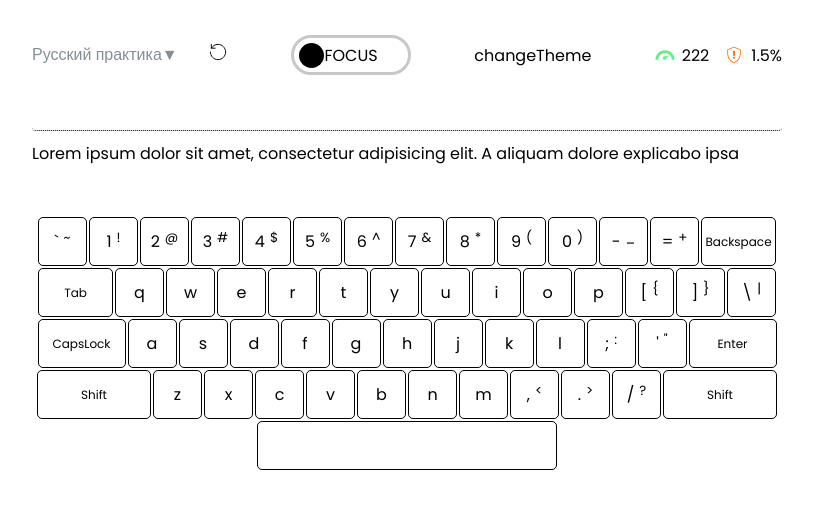
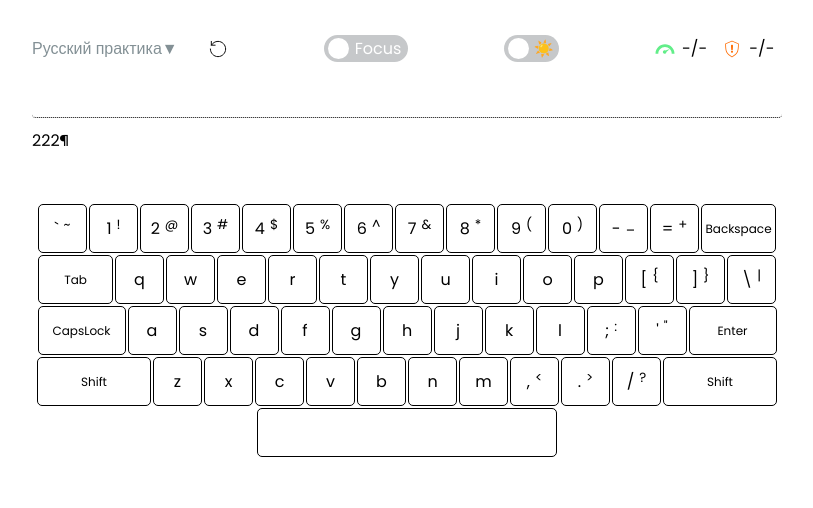
Before and after one commit to sashka311/blind-printing-simulator, a React (Create React App) app: page / in a window 1280 px wide. Shown: the top 508 px of the page, without its empty margins (233-1046 px from the left). Built offline with nearby package versions, Linux system fonts and the light colour scheme.

Commit message:
feature: typing speed, error percent, tumbler on focus and change theme

```diff
--- a/src/App.js
+++ b/src/App.js
@@ -2,8 +2,13 @@ import "./styles/index.css";
 import Header from "./components/header/header";
 import InputForm from "./components/InputForm/InputForm";
 import Keyboard from "./components/Keyboard/Keyboard";
-import { useState } from "react";
+import { useEffect, useState } from "react";
 function App() {
+  const [isFocused, setIsFocused] = useState(false);
+  const [mistakesAmount, setMistakesAmount] = useState(0);
+  const [charactersAmount, setCharactersAmount] = useState(0);
+  const [seconds, setSeconds] = useState(1);
+
   const refresh = (setInputValue, setExpectedSymbol, setCurrentLine, textArr) => {
     setInputValue("");
     setExpectedSymbol(0);
@@ -11,9 +16,24 @@ function App() {
   };
   return (
     <div className="App">
-      <Header refresh={refresh} />
-      <InputForm refresh={refresh} />
-      <Keyboard />
+      <Header
+        isFocused={isFocused}
+        setIsFocused={setIsFocused}
+        refresh={refresh}
+        mistakesAmount={mistakesAmount}
+        charactersAmount={charactersAmount}
+        seconds={seconds}
+      />
+      <InputForm
+        refresh={refresh}
+        mistakesAmount={mistakesAmount}
+        setMistakesAmount={setMistakesAmount}
+        charactersAmount={charactersAmount}
+        setCharactersAmount={setCharactersAmount}
+        seconds={seconds}
+        setSeconds={setSeconds}
+      />
+      {!isFocused && <Keyboard isFocused={isFocused} />}
     </div>
   );
 }
--- a/src/components/InputForm/InputForm.jsx
+++ b/src/components/InputForm/InputForm.jsx
@@ -1,7 +1,15 @@
 import React, { useEffect, useState } from "react";
 import c from "../InputForm/InputForm.module.css";
 
-const InputForm = ({ refresh }) => {
+const InputForm = ({
+  refresh,
+  mistakesAmount,
+  setMistakesAmount,
+  charactersAmount,
+  setCharactersAmount,
+  setSeconds,
+  seconds,
+}) => {
   const [inputValue, setInputValue] = useState("");
   const [expectedSymbol, setExpectedSymbol] = useState(0);
   const textArr = [
@@ -11,6 +19,7 @@ const InputForm = ({ refresh }) => {
   ];
   const [error, setError] = useState(false);
   const [currentLine, setCurrentLine] = useState(textArr[Math.trunc(Math.random() * textArr.length)]);
+  const [stopwatchId, setStopwatchId] = useState();
   const checkedSymbols = currentLine.slice(0, expectedSymbol);
   const unCheckedSymbols = currentLine.slice(expectedSymbol, currentLine.length);
 
@@ -29,9 +38,12 @@ const InputForm = ({ refresh }) => {
 
     if (e.key !== currentLine[expectedSymbol] && e.key.length === 1) {
       showError();
+      setMistakesAmount(mistakesAmount + 1);
+      setCharactersAmount(charactersAmount + 1);
       setInputValue(inputValue.slice(0, -1));
     }
     if (e.key === currentLine[expectedSymbol]) {
+      setCharactersAmount(charactersAmount + 1);
       setExpectedSymbol(expectedSymbol + 1);
     }
   };
@@ -43,9 +55,21 @@ const InputForm = ({ refresh }) => {
   const handleInputOnChange = (e) => {
     setInputValue(e.target.value);
   };
+
+  const handleStartStopwatch = () => {
+    const stopWatch = setInterval(() => {
+      setSeconds((prev) => prev + 1);
+    }, 1000);
+    setStopwatchId(stopWatch);
+  };
+  const handleStopStopwatch = () => {
+    clearInterval(stopwatchId);
+  };
   return (
     <div>
       <input
+        onFocus={handleStartStopwatch}
+        onBlur={handleStopStopwatch}
         className={error ? c.inputError : c.input}
         value={inputValue}
         onChange={handleInputOnChange}
@@ -55,7 +79,7 @@ const InputForm = ({ refresh }) => {
       />
       <div className={c.text}>
         <span className={c.checked}>{checkedSymbols}</span>
-        {unCheckedSymbols}
+        {unCheckedSymbols}¶
       </div>
     </div>
   );
--- a/src/components/InputForm/InputForm.module.css
+++ b/src/components/InputForm/InputForm.module.css
@@ -6,7 +6,7 @@
   --svg-color-dark: #ffffff;
   --svg-color-default: var(--svg-color-light);
   --focus-background-light: #c6c8ca;
-  --focus-background-dark: #343434;
+  --focus-background-dark: transparent;
   --focus-background-default: var(--focus-background-light);
   --font-color-light: #000000;
   --font-color-dark: #ffffff;
--- a/src/components/Keyboard/Keyboard.css
+++ b/src/components/Keyboard/Keyboard.css
@@ -6,7 +6,7 @@
   --svg-color-dark: #ffffff;
   --svg-color-default: var(--svg-color-light);
   --focus-background-light: #c6c8ca;
-  --focus-background-dark: #343434;
+  --focus-background-dark: transparent;
   --focus-background-default: var(--focus-background-light);
   --font-color-light: #000000;
   --font-color-dark: #ffffff;
--- a/src/components/Keyboard/Keyboard.jsx
+++ b/src/components/Keyboard/Keyboard.jsx
@@ -2,7 +2,7 @@ import React from "react";
 import "./Keyboard.css";
 import Line from "../Line";
 
-const Keyboard = () => {
+const Keyboard = ({ isFocused }) => {
   const keyArray = [
     [
       { value: "`", code: "Backquote", sup: "~", className: "key" },
--- a/src/components/header/header.jsx
+++ b/src/components/header/header.jsx
@@ -2,11 +2,13 @@ import React, { useEffect, useState } from "react";
 import SvgSelector from "../SvgSelector";
 import c from "./header.module.css";
 
-const Header = ({ refresh }) => {
+const Header = ({ refresh, isFocused, setIsFocused, mistakesAmount, charactersAmount, seconds }) => {
   const [theme, setTheme] = useState("light");
   const changeTheme = () => {
     setTheme(theme === "light" ? "dark" : "light");
   };
+  const mistakes = charactersAmount ? Math.round((mistakesAmount / charactersAmount) * 10000) / 100 + "%" : "-/-";
+  const speed = charactersAmount ? Math.round((charactersAmount - mistakesAmount) / (seconds / 60)) : "-/-";
   useEffect(() => {
     const components = ["body-background", "svg-color", "font-color", "focus-background", "border-color"];
     const root = document.getElementById("root");
@@ -17,7 +19,7 @@ const Header = ({ refresh }) => {
   }, [theme]);
 
   const handleSwitchFocusClick = (e) => {
-    e.target.closest("#switch").querySelector(`.${c.circleSwitch}`).classList.toggle(c.active);
+    setIsFocused(!isFocused);
   };
   return (
     <div className={c.header}>
@@ -27,23 +29,36 @@ const Header = ({ refresh }) => {
           <SvgSelector id="reset" />
         </div>
       </div>
-      <div id={"switch"} onClick={handleSwitchFocusClick} className={c.focus}>
-        <div className={c.circleSwitch}></div>
-        <div className={c.textSwitch}>Focus</div>
-      </div>
 
-      <div onClick={changeTheme}> changeTheme</div>
+      {/*switch focus*/}
+      <label className={isFocused ? c.switchFocus + " " + c.focused : c.switchFocus}>
+        <input onClick={handleSwitchFocusClick} type="checkbox" />
+        <span className={c.slider}>
+          <div className={c.on}>Focus</div>
+          <div className={c.off}>Focus</div>
+        </span>
+      </label>
+      {/*switch changeTheme*/}
+      <label className={c.switch}>
+        <input onClick={changeTheme} type="checkbox" />
+        <span className={c.slider}>
+          <div className={c.on}>🌙</div>
+          <div className={c.off}>☀️</div>
+        </span>
+      </label>
 
-      <div className={c.wrapper}>
+      <div className={c.wrapperIcons}>
         <div className={c.speed}>
-          <div className={c.speedIcon}>{<SvgSelector id="speed" />}</div>
-          <div className={c.speedValue}>222</div>
+          {!isFocused && <div className={c.speedIcon}>{<SvgSelector id="speed" />}</div>}
+          <div className={c.speedValue}>{speed}</div>
         </div>
         <div className={c.mistakes}>
-          <div className={c.mistakesIcon}>
-            <SvgSelector id="mistake" />
-          </div>
-          <div className={c.mistakesValue}>1.5%</div>
+          {!isFocused && (
+            <div className={c.mistakesIcon}>
+              <SvgSelector id="mistake" />
+            </div>
+          )}
+          <div className={c.mistakesValue}>{mistakes}</div>
         </div>
       </div>
     </div>
--- a/src/components/header/header.module.css
+++ b/src/components/header/header.module.css
@@ -7,7 +7,7 @@
   --svg-color-dark: #ffffff;
   --svg-color-default: var(--svg-color-light);
   --focus-background-light: #c6c8ca;
-  --focus-background-dark: #343434;
+  --focus-background-dark: transparent;
   --focus-background-default: var(--focus-background-light);
   --font-color-light: #000000;
   --font-color-dark: #ffffff;
@@ -28,6 +28,12 @@
 }
 .header .wrapper {
   display: flex;
+  align-items: center;
+}
+.header .wrapperIcons {
+  display: flex;
+  align-items: center;
+  width: 127px;
 }
 .header svg {
   width: 20px;
@@ -45,6 +51,7 @@
 .header .reset {
   margin-left: 30px;
   cursor: pointer;
+  height: 20px;
 }
 .header .reset svg {
   color: var(--svg-color-default);
@@ -66,33 +73,110 @@
 .header .speed {
   margin-right: 15px;
 }
-.header .focus {
+
+.switch,
+.switchFocus {
   position: relative;
+  display: inline-block;
+  width: 55px;
+  height: 27px;
+  user-select: none;
+}
+
+.switch input,
+.switchFocus input {
+  display: none;
+}
+
+.slider {
   display: flex;
   align-items: center;
-  justify-content: center;
-  text-transform: uppercase;
-  height: 40px;
-  width: 120px;
-  border: 3px solid var(--focus-background-default);
-  border-radius: 30px;
+  position: absolute;
   cursor: pointer;
-  color: black;
-  user-select: none;
-  transition: background-color ease-in 0.3s;
+  top: 0;
+  left: 0;
+  right: 0;
+  bottom: 0;
+  background-color: #c6c8ca;
+  -webkit-transition: 0.4s;
+  transition: 0.4s;
+  border-radius: 34px;
 }
-.header .circleSwitch {
+
+.slider:before {
   position: absolute;
-  transform: translateX(-40px);
-  height: 25px;
-  width: 25px;
-  background-color: black;
+  content: "";
+  height: 21px;
+  width: 21px;
+  left: 4px;
+  bottom: 3px;
+  background-color: white;
+  -webkit-transition: 0.3s;
+  transition: 0.3s;
   border-radius: 50%;
-  transition: transform 0.1s linear;
+  z-index: 1000;
 }
-.header .circleSwitch.active {
-  transform: translateX(40px);
-  transition: transform 0.1s linear;
+
+input:checked + .slider {
+  background-color: #343434;
+}
+input:checked + .slider .off {
+  display: none;
+}
+input:checked + .slider .on {
+  display: flex;
+}
+
+input:checked + .slider:before {
+  transform: translateX(27px);
+}
+
+.on,
+.off {
+  display: flex;
+  align-items: center;
+  height: 20px;
+  width: 20px;
+}
+
+.on {
+  transform: translateX(5px);
+  display: none;
+}
+
+.off {
+  transform: translateX(30px);
+}
+
+.switchFocus {
+  width: 84px;
+  color: white;
+}
+.switchFocus .slider:before {
+  bottom: 1px;
+  left: 2px;
+}
+.switchFocus .slider {
+  border: 2px solid #c6c8ca;
+}
+.switchFocus input:checked + .slider:before {
+  transform: translateX(55px);
+}
+.switchFocus .off {
+  transform: translateX(29px);
+}
+.switchFocus .slider {
+  background-color: var(--focus-background-default);
+}
+
+.switchFocus.focused {
+  color: #c6c8ca;
+}
+.switchFocus.focused .slider {
+  background: transparent;
+}
+.switchFocus.focused .slider:before {
+  background: #c6c8ca;
 }
 
 /*# sourceMappingURL=header.module.css.map */
--- a/src/components/header/header.module.scss
+++ b/src/components/header/header.module.scss
@@ -1,4 +1,13 @@
 @import "../../styles/variables.scss";
+
+$width: 55px;
+$translateCircle: $width - 28px;
+$translateRightIcon: $width - 25px;
+
+$widthFocus: 84px;
+$translateCircleFocus: $width;
+$translateRightIconFocus: $width - 26px;
+
 .header {
   display: flex;
   align-items: center;
@@ -9,6 +18,12 @@
   transition: color $transition-mode $transition-ms;
   .wrapper {
     display: flex;
+    align-items: center;
+  }
+  .wrapperIcons {
+    display: flex;
+    align-items: center;
+    width: 127px;
   }
   svg {
     width: 20px;
@@ -26,6 +41,7 @@
   .reset {
     margin-left: 30px;
     cursor: pointer;
+    height: 20px;
     svg {
       color: var(--svg-color-default);
     }
@@ -50,33 +66,108 @@
   .speed {
     margin-right: 15px;
   }
-  //switcher
-  .focus {
+}
+
+.switch,
+.switchFocus {
   position: relative;
+  display: inline-block;
+  width: $width;
+  height: 27px;
+  user-select: none;
+}
+
+.switch input,
+.switchFocus input {
+  display: none;
+}
+
+.slider {
   display: flex;
   align-items: center;
-    justify-content: center;
-    text-transform: uppercase;
-    height: 40px;
-    width: 120px;
-    border: 3px solid var(--focus-background-default);
-    border-radius: 30px;
+  position: absolute;
   cursor: pointer;
-    color: black;
-    user-select: none;
-    transition: background-color $transition-mode $transition-ms;
+  top: 0;
+  left: 0;
+  right: 0;
+  bottom: 0;
+  background-color: #c6c8ca;
+  -webkit-transition: 0.4s;
+  transition: 0.4s;
+  border-radius: 34px;
 }
-  .circleSwitch {
+
+.slider:before {
   position: absolute;
-    transform: translateX(-40px);
-    height: 25px;
-    width: 25px;
-    background-color: black;
+  content: "";
+  height: 21px;
+  width: 21px;
+  left: 4px;
+  bottom: 3px;
+  background-color: white;
+  -webkit-transition: 0.3s;
+  transition: 0.3s;
   border-radius: 50%;
-    transition: transform 0.1s linear;
+  z-index: 1000;
 }
-  .circleSwitch.active {
-    transform: translateX(40px);
-    transition: transform 0.1s linear;
+
+input:checked + .slider {
+  background-color: #343434;
+  .off {
+    display: none;
+  }
+  .on {
+    display: flex;
   }
 }
+
+input:checked + .slider:before {
+  transform: translateX($translateCircle);
+}
+
+.on,
+.off {
+  display: flex;
+  align-items: center;
+  height: 20px;
+  width: 20px;
+}
+
+.on {
+  transform: translateX(5px);
+  display: none;
+}
+.off {
+  transform: translateX($translateRightIcon);
+}
+
+.switchFocus {
+  width: $widthFocus;
+  color: white;
+  .slider:before {
+    bottom: 1px;
+    left: 2px;
+  }
+  .slider {
+    border: 2px solid #c6c8ca;
+  }
+  input:checked + .slider:before {
+    transform: translateX($translateCircleFocus);
+  }
+  .off {
+    transform: translateX($translateRightIconFocus);
+  }
+  .slider {
+    background-color: var(--focus-background-default);
+  }
+}
+
+.switchFocus.focused {
+  color: #c6c8ca;
+  .slider {
+    background: transparent;
+  }
+  .slider:before {
+    background: #c6c8ca;
+  }
+}
--- a/src/index.js
+++ b/src/index.js
@@ -3,8 +3,4 @@ import ReactDOM from "react-dom/client";
 import App from "./App";
 
 const root = ReactDOM.createRoot(document.getElementById("root"));
-root.render(
-  <React.StrictMode>
-    <App />
-  </React.StrictMode>
-);
+root.render(<App />);
--- a/src/styles/index.css
+++ b/src/styles/index.css
@@ -7,7 +7,7 @@
   --svg-color-dark: #ffffff;
   --svg-color-default: var(--svg-color-light);
   --focus-background-light: #c6c8ca;
-  --focus-background-dark: #343434;
+  --focus-background-dark: transparent;
   --focus-background-default: var(--focus-background-light);
   --font-color-light: #000000;
   --font-color-dark: #ffffff;
--- a/src/styles/variables.scss
+++ b/src/styles/variables.scss
@@ -10,7 +10,7 @@ $svg-color-light: #000000;
 $svg-color-dark: #ffffff;
 
 $focus-background-light: #c6c8ca;
-$focus-background-dark: #343434;
+$focus-background-dark: transparent;
 
 $font-color-light: #000000;
 $font-color-dark: #ffffff;
```
Also changed, not shown: src/icons/sun.svg (added), 1 other file (tests, documents, lock files or other folders). Lines whose indentation alone changed are shown as unchanged.
